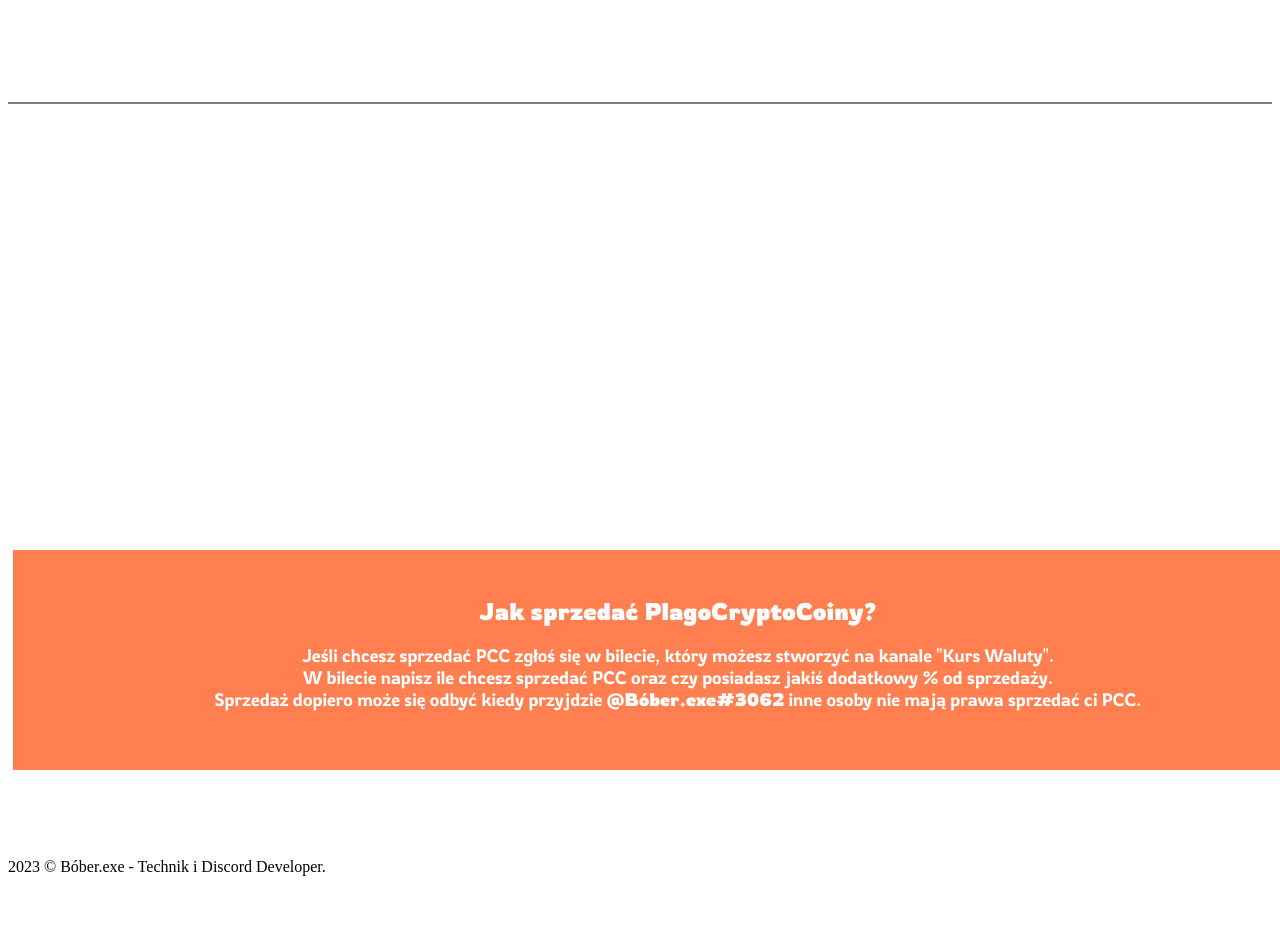
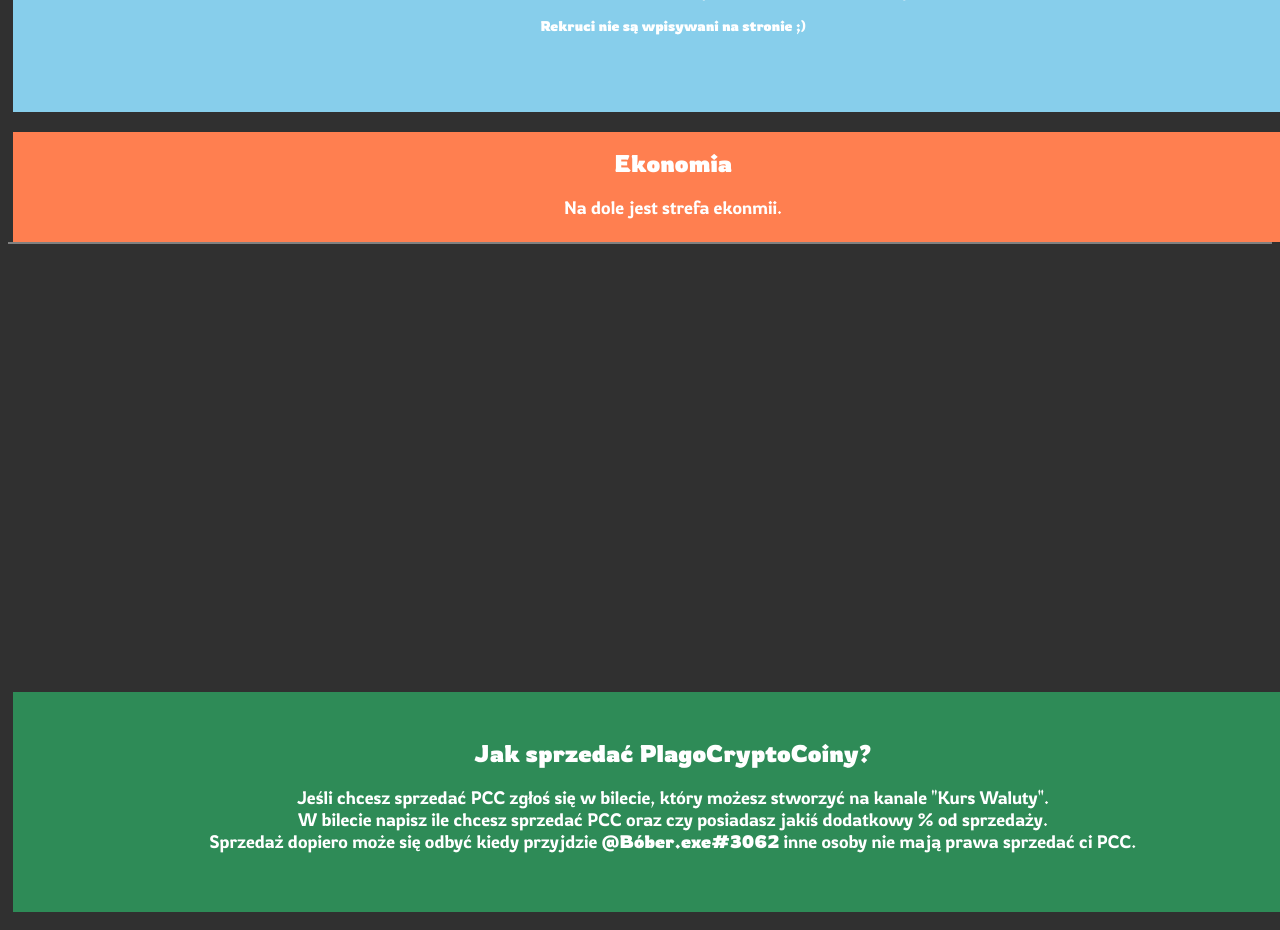
Before and after one commit to B0BERexe/plagowice, a plain HTML site: page index.html in a window 1280 px wide. Shown: the part 866-1796 px from the top of the page. Before the commit the page ends 1750 px from the top, so only its background shows below. Drawn offline with Linux system fonts and the light colour scheme; a script that the page names is missing.

Commit message:
Update style.css

```diff
--- a/style.css
+++ b/style.css
@@ -1,13 +1,20 @@
-@import url('https://fonts.googleapis.com/css2?family=Rowdies:wght@700&display=swap');
+@import url('https://fonts.googleapis.com/css2?family=Rowdies:wght@300;700&display=swap');
+
+body{
+	background-color: #303030;
+	color: white;
+	font-family: 'Rowdies', cursive;
+	font-size: 16px;
+}
 
 .tile1
 {
 	margin-left: 5px;
     margin-right: 5px;
     margin-top: 20px;
-	width: 1330px;
+	width: 1320px;
 	height: 220px;
-	background-color: coral;
+	background-color: seagreen;
 	float: left;
 	text-align: center;
 }
@@ -27,3 +34,50 @@ h1{
     font-size: 24px;
     text-align: center;
 }
+
+.tile2{
+    margin-left: 5px;
+    margin-right: 5px;
+    margin-top: 20px;
+	width: 1320px;
+	height: 110px;
+	background-color: coral;
+	float: left;
+	text-align: center;
+}
+
+.tile3{
+    margin-left: 5px;
+    margin-right: 5px;
+    margin-top: 20px;
+	width: 1320px;
+	height: 820px;
+	background-color: skyblue;
+	float: left;
+}
+
+.ogloszenia{
+    margin-left: 5px;
+    margin-right: 5px;
+    margin-top: 20px;
+	width: 1320px;
+	height: 120px;
+	background-color: slateblue;
+	float: left;
+	text-align: center;
+}
+
+.spis{
+    text-decoration: none;
+    color: white;
+    font-family: 'Rowdies', cursive;
+    font-size: 14px;
+    text-align: center;
+}
+
+.rectangle
+{
+	width: 1280px;
+	margin: 20px;
+	text-align: center;
+}
```
